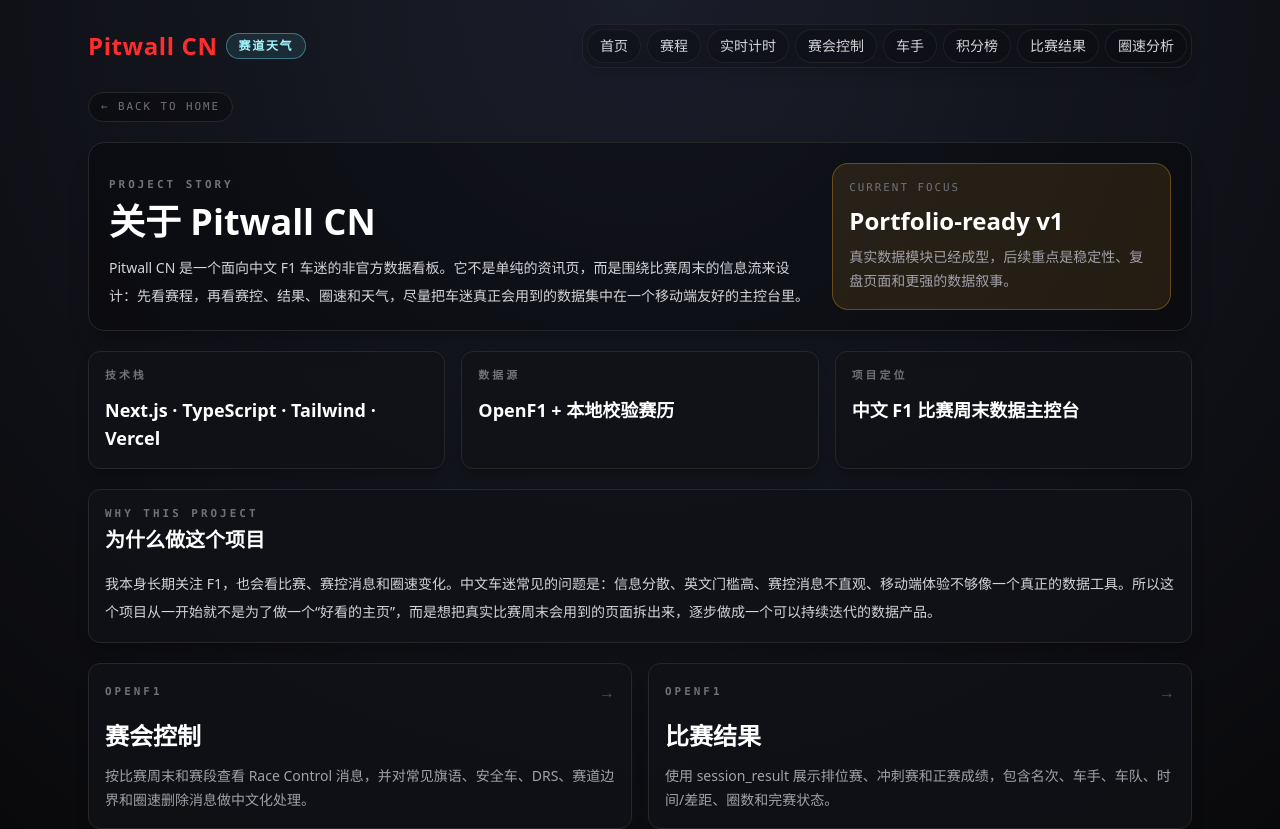
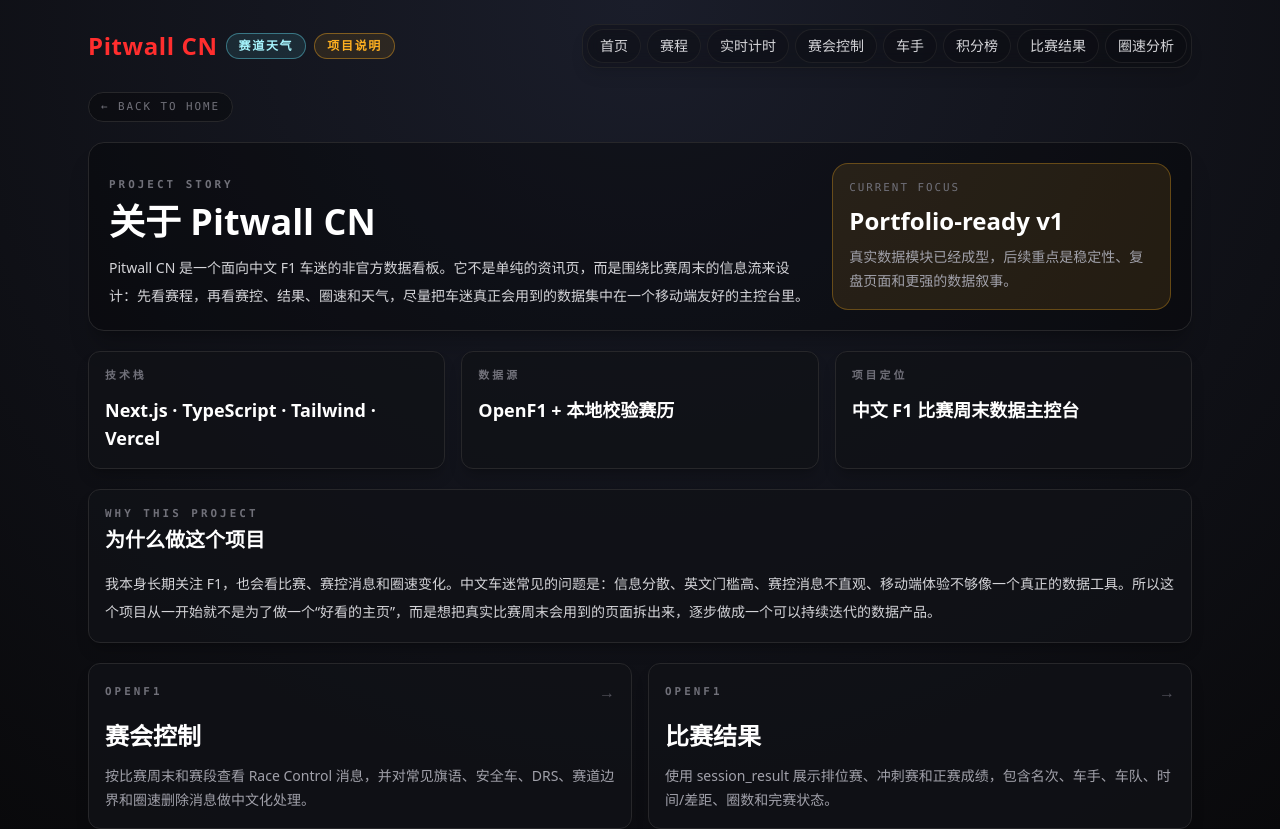
Before and after one commit to s8k8ps26k6-ui/pitwallcn, a Next.js app: page /project in a window 1280 px wide. Shown: the top 829 px of the page. Built offline with nearby package versions, Linux system fonts and the light colour scheme.

Commit message:
feat: add project story shortcut

```diff
--- a/src/app/layout.tsx
+++ b/src/app/layout.tsx
@@ -34,6 +34,12 @@
               >
                 赛道天气
               </Link>
+              <Link
+                className="rounded-full border border-neonAmber/40 bg-neonAmber/10 px-3 py-1 text-xs font-bold tracking-[0.14em] text-neonAmber transition hover:border-neonAmber hover:bg-neonAmber/20"
+                href="/project"
+              >
+                项目说明
+              </Link>
             </div>
             <nav className="grid w-full grid-cols-4 gap-1.5 rounded-2xl border border-zinc-800/80 bg-black/20 p-1 text-center text-sm shadow-lg shadow-black/10 backdrop-blur lg:flex lg:w-fit lg:flex-wrap lg:text-left">
               {navItems.map((item) => (
```
